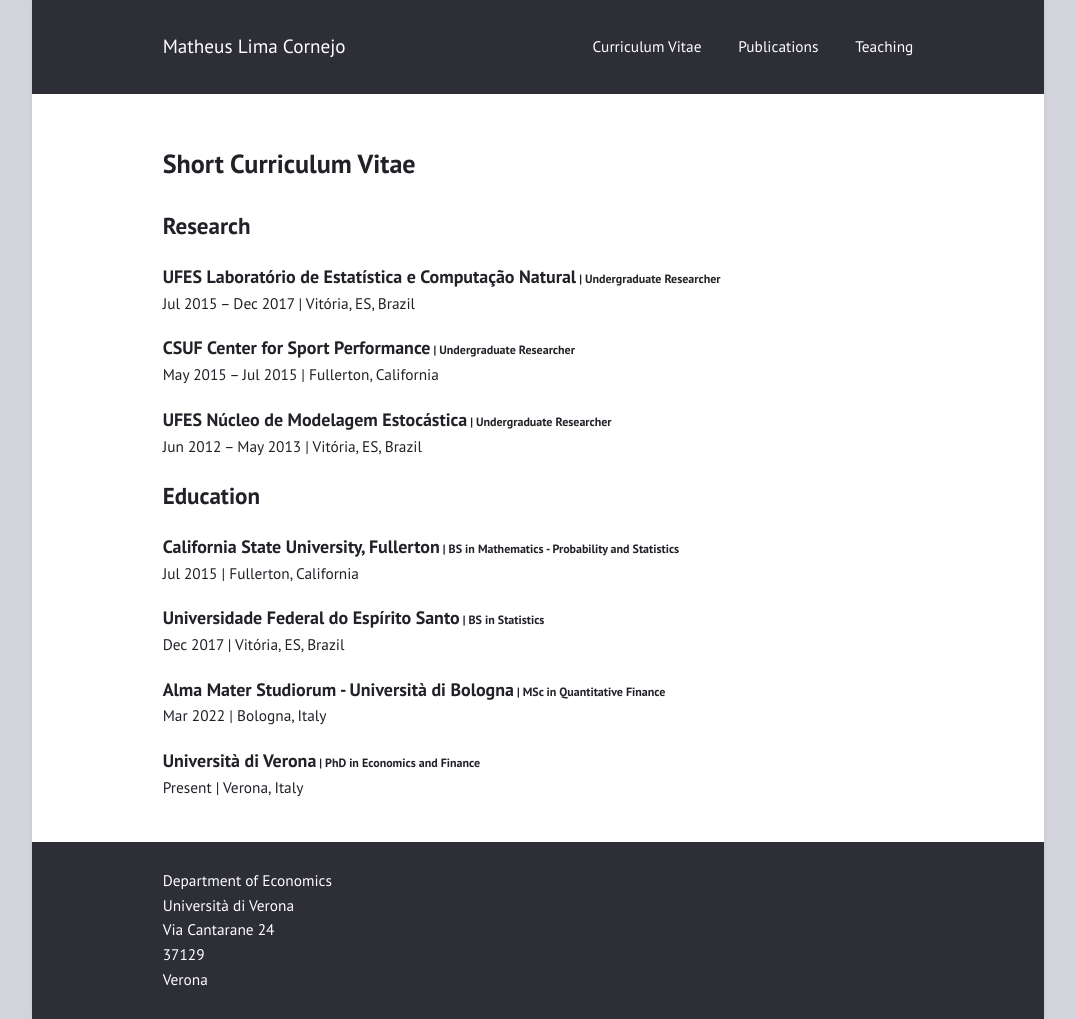
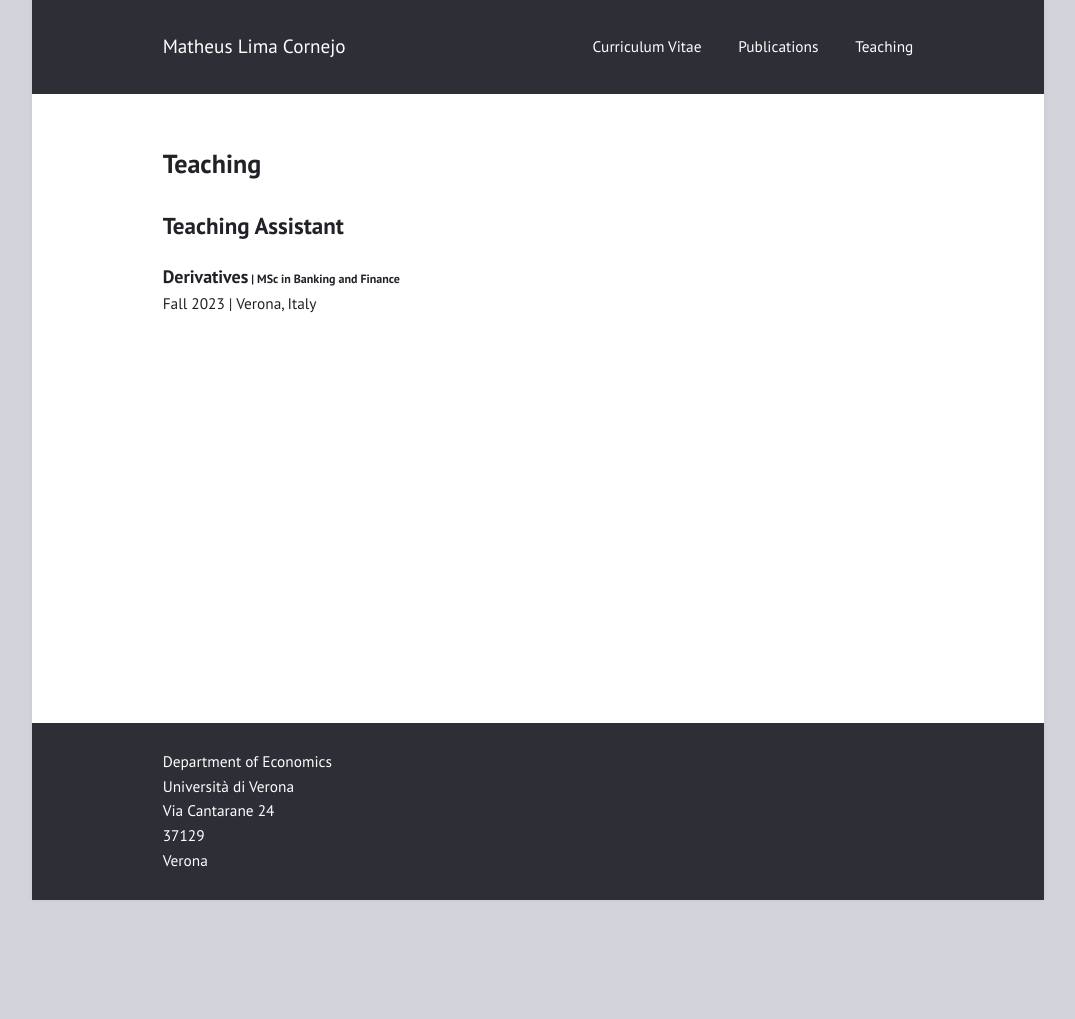
Before and after one commit to limacornejo/limacornejo.github.io, a Jekyll site: the page built from teaching.md, in a window 1280 px wide. Shown: the whole page, without its empty margins (102-1177 px from the left). Built offline with Jekyll 4.4.1, drawn with Linux system fonts in a browser that asks for light colours; after the commit the page ends 900 px from its top, so only the background shows below that.

Commit message:
teaching.md

```diff
--- a/teaching.md
+++ b/teaching.md
@@ -3,37 +3,10 @@
 ---
 
 
-<header><h1>Short Curriculum Vitae</h1></header>
+<header><h1>Teaching</h1></header>
 
-<header style="margin-bottom:0;"><h2 style="margin-bottom:0;">Research</h2></header>
+<header style="margin-bottom:0;"><h2 style="margin-bottom:0;">Teaching Assistant</h2></header>
 
-<p style="margin-bottom:0;"><h3 style="margin-bottom:0;">UFES Laboratório de Estatística e Computação Natural<small style="font-size:12px;"> | Undergraduate Researcher </small></h3>
-   Jul 2015 – Dec 2017 | Vitória, ES, Brazil
+<p style="margin-bottom:0;"><h3 style="margin-bottom:0;">Derivatives<small style="font-size:12px;"> | MSc in Banking and Finance </small></h3>
+   Fall 2023 | Verona, Italy
 </p>
-
-<p style="margin-bottom:0;"><h3 style="margin-bottom:0;">CSUF Center for Sport Performance<small style="font-size:12px;"> | Undergraduate Researcher </small></h3>
-   May 2015 – Jul 2015 | Fullerton, California
-</p>
-
-<p style="margin-bottom:0;"><h3 style="margin-bottom:0;">UFES Núcleo de Modelagem Estocástica<small style="font-size:12px;"> | Undergraduate Researcher </small></h3>
-    Jun 2012 – May 2013 | Vitória, ES, Brazil
-</p>
-
-
-<header style="margin-bottom:0;"><h2 style="margin-bottom:0;">Education</h2></header>
-
-<p style="margin-bottom:0;"><h3 style="margin-bottom:0;">California State University, Fullerton<small style="font-size:12px;"> | BS in Mathematics - Probability and Statistics </small></h3>
-    Jul 2015 | Fullerton, California
-</p>
-
-<p style="margin-bottom:0;"><h3 style="margin-bottom:0;">Universidade Federal do Espírito Santo<small style="font-size:12px;"> | BS in Statistics </small></h3>
-    Dec 2017 | Vitória, ES, Brazil
-</p>
-
-<p style="margin-bottom:0;"><h3 style="margin-bottom:0;">Alma Mater Studiorum - Università di Bologna<small style="font-size:12px;"> | MSc in Quantitative Finance </small></h3>
-    Mar 2022 | Bologna, Italy
-</p>
-
-<p style="margin-bottom:0;"><h3 style="margin-bottom:0;">Università di Verona<small style="font-size:12px;"> | PhD in Economics and Finance </small></h3>
-    Present | Verona, Italy
-</p>
```
